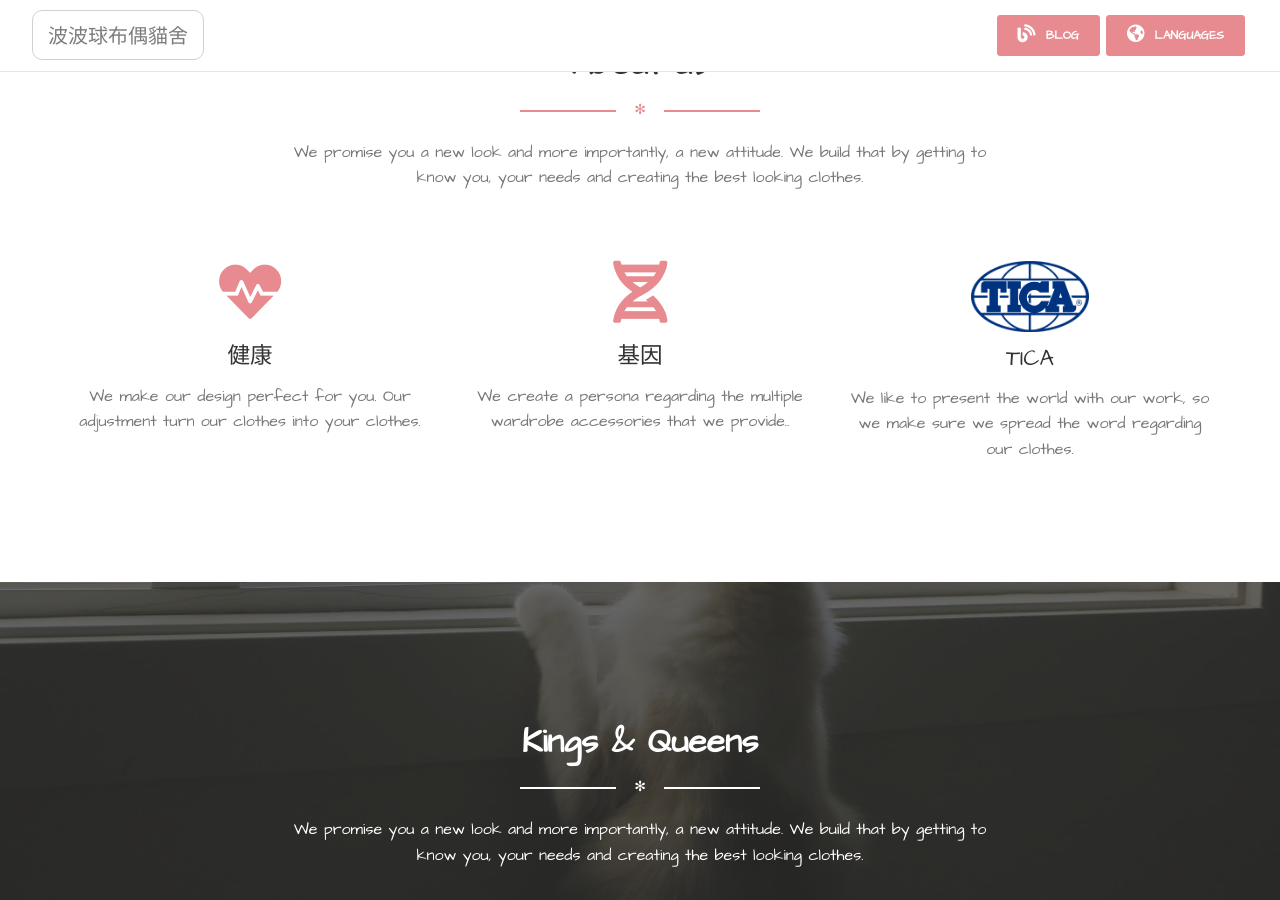
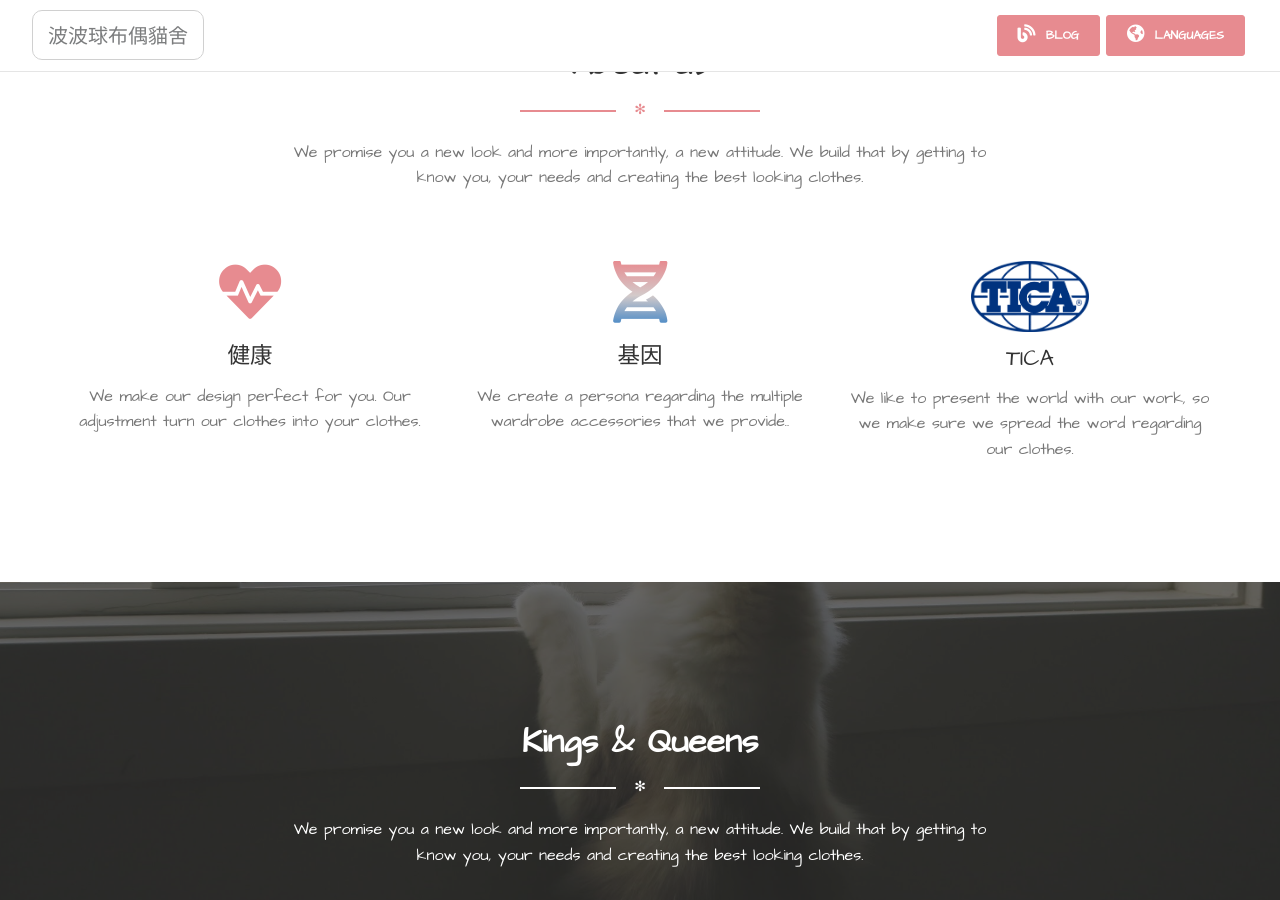
Before and after one commit to furballizeragdolls/furballizeragdolls.github.io, a Jekyll site: the page built from index.html, in a window 1280 px wide and 900 px high, scrolled down 919 px. Built offline with Jekyll 4.4.1, drawn with Linux system fonts in a browser that asks for light colours; nearby versions of some CDN libraries; some web fonts are replaced.

Commit message:
Adjust color

```diff
--- a/assets/css/main.css
+++ b/assets/css/main.css
@@ -1,2 +1,2 @@
-@import url(https://fonts.googleapis.com/earlyaccess/cwtexyen.css);a:hover{color:#e78b90 !important}a.btn-danger:hover{color:white !important}#about .info-icon img{width:33%}@media screen and (max-width: 765px){.title-area h1{font-size:2.5em !important}}@media screen and (max-width: 765px){.title-area p{font-size:0.9em !important}}.card ul{padding-left:2em}.card ul li{color:#555;text-align:left;font-size:0.9em}.card .title{font-weight:bold}.card .content{padding:2em 1.2em}.card .small-text{font-weight:bold}.text-male{color:#327ec5}.text-female{color:#e78b90}.img-male{border-color:#327ec5}.img-female{border-color:#e78b90}.navbar .container{width:95%}.navbar .navbar-brand{border:1px solid #bdbdbd;border-radius:10px}.navbar .navbar-collapse ul li a i{margin-right:0.3em}.filter.filter-color-gray:before{background:rgba(204,204,204,0.2)}.footer{padding:1.5em}.footer .contact ul{padding:0;text-align:center;margin-bottom:0;margin-top:0}.footer .contact ul a{margin-bottom:0}.footer .contact ul li{display:inline;margin-right:1em;list-style:none}.footer .footer-text{padding:9px 5px}.footer .footer-text p{width:100%;text-align:center;margin-bottom:0}
+@import url(https://fonts.googleapis.com/earlyaccess/cwtexyen.css);a:hover{color:#e78b90 !important}a.btn-danger:hover{color:white !important}#about .info-icon img{width:33%}@media screen and (max-width: 765px){.title-area h1{font-size:2.5em !important}}@media screen and (max-width: 765px){.title-area p{font-size:0.9em !important}}.card ul{padding-left:2em}.card ul li{color:#555;text-align:left;font-size:0.9em}.card .title{font-weight:bold}.card .content{padding:2em 1.2em}.card .small-text{font-weight:bold}.text-male{color:#327ec5}.text-female{color:#e78b90}.text-half-red-blue{background:-webkit-linear-gradient(#e78b90, #d3caca, #327ec5);-webkit-background-clip:text;-webkit-text-fill-color:transparent}.img-male{border-color:#327ec5}.img-female{border-color:#e78b90}.navbar .container{width:95%}.navbar .navbar-brand{border:1px solid #bdbdbd;border-radius:10px}.navbar .navbar-collapse ul li a i{margin-right:0.3em}.filter.filter-color-gray:before{background:rgba(204,204,204,0.2)}.footer{padding:1.5em}.footer .contact ul{padding:0;text-align:center;margin-bottom:0;margin-top:0}.footer .contact ul a{margin-bottom:0}.footer .contact ul li{display:inline;margin-right:1em;list-style:none}.footer .footer-text{padding:9px 5px}.footer .footer-text p{width:100%;text-align:center;margin-bottom:0}
 /*# sourceMappingURL=main.css.map */
--- a/assets/sass/main.scss
+++ b/assets/sass/main.scss
@@ -60,6 +60,12 @@
   color: $female-color;
 }
 
+.text-half-red-blue {
+  background: -webkit-linear-gradient($female-color, rgb(211, 202, 202), $male-color);
+              -webkit-background-clip: text;
+              -webkit-text-fill-color: transparent;
+}
+
 .img-male {
   border-color: $male-color;
 }
--- a/index.html
+++ b/index.html
@@ -82,7 +82,7 @@
                 </div>
                 <div class="col-md-4">
                     <div class="info-icon">
-                        <div class="icon text-danger">
+                        <div class="icon text-half-red-blue">
                             <i class="fas fa-dna"></i>
                         </div>
                         <h3>基因</h3>
```
Also changed, not shown: 1 other file.
